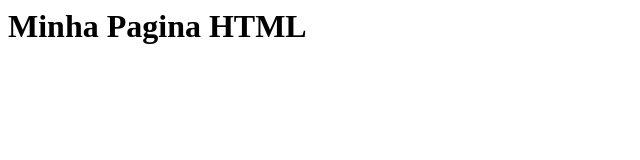
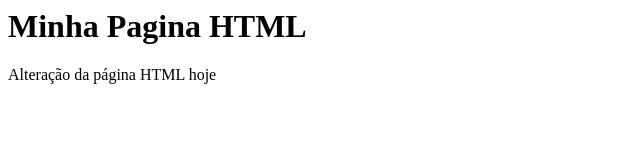
Before and after one commit to rocha-reb/gama-no-github-reb, a plain HTML site: page index.html in a window 1280 px wide. Shown: the whole page, without its empty margins (0-640 px from the left). Drawn offline with Linux system fonts and the light colour scheme.

Commit message:
adicionei uma nova linha ao index.html

```diff
--- a/index.html
+++ b/index.html
@@ -1,5 +1,6 @@
 <html>
 	<body>
 		<h1> Minha Pagina HTML </h1>
+Alteração da página HTML hoje
 	</body>
 </html>
```
